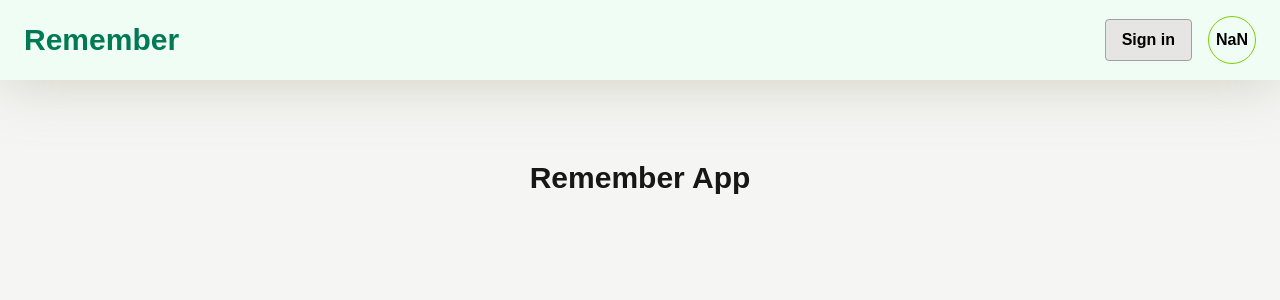
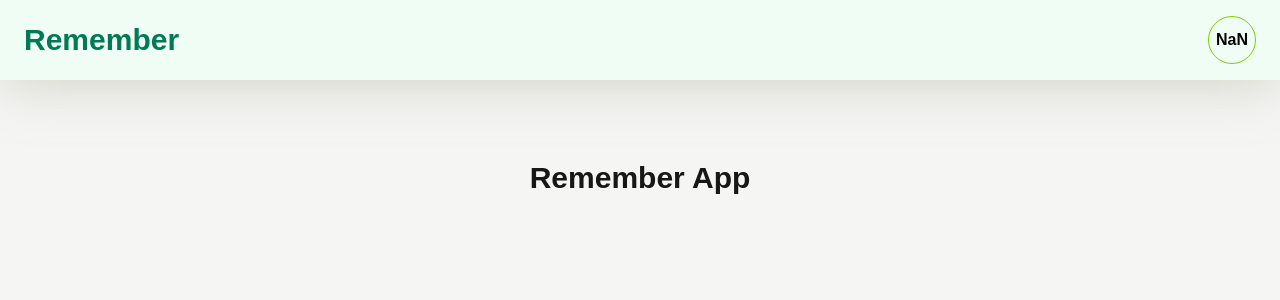
Before and after one commit to Remember-appp/remember-frontend, a Next.js app: page / in a window 1280 px wide. Shown: the top 300 px of the page. Built offline with nearby package versions, Linux system fonts and the light colour scheme.

Commit message:
synchronized log in/up button from the navBar with the page

```diff
--- /dev/null
+++ b/src/app/welcome/page.jsx
@@ -0,0 +1,13 @@
+import React from 'react'
+
+function WelcomePage() {
+  return (
+    <div className="w-full min-h-screen flex justify-center">
+      <div className="text-center m-20">
+        <h1 className="text-3xl font-black">welcome to Remember App</h1>
+      </div>
+    </div>
+  )
+}
+
+export default WelcomePage
--- a/src/components/NavBar.jsx
+++ b/src/components/NavBar.jsx
@@ -4,13 +4,17 @@ import { useDispatch } from 'react-redux'
 import Link from 'next/link'
 import { resetAuthForm } from '@/redux/slices/authFormSlice'
 import Button from './Button'
+import { usePathname } from 'next/navigation'
 
 export default function NavBar() {
   const dispatch = useDispatch()
-  const [isClicked, setIsClicked] = useState(false)
-  const handleClick = () => {
-    setIsClicked(!isClicked)
-  }
+  const pathname = usePathname()
+
+  const isSigningUp = pathname === '/register' || pathname === '/welcome'
+  const isSigningIn = pathname === '/auth'
+  let linkHref = ''
+  if (isSigningUp) linkHref = '/auth'
+  if (isSigningIn) linkHref = '/register'
 
   return (
     <nav className="flex flex-col sm:flex-row items-center justify-center sm:justify-between gap-4 sm:gap-0 px-6 py-4 bg-green-50 drop-shadow-[0_1px_30px_rgba(120,120,80,0.3)]">
@@ -19,13 +23,23 @@ export default function NavBar() {
       </div>
       <div className="flex items-center space-x-4">
         <Link
-          onClick={handleClick}
-          href={isClicked ? '/register' : '/auth'}
-          className={`${isClicked ? 'bg-emerald-600 hover:bg-emerald-700 text-white' : 'bg-stone-200 hover:bg-neutral-300 border-neutral-400 border text-black'} font-semibold px-4 py-2 rounded transition duration-200`}
+          href={linkHref}
+          className={`
+            ${
+              isSigningUp &&
+              'bg-stone-200 hover:bg-neutral-300 border-neutral-400 border text-black'
+            } ${isSigningIn && 'bg-emerald-600 hover:bg-emerald-700 text-white'}
+           font-semibold px-4 py-2 rounded transition duration-200`}
         >
-          {isClicked ? 'Sign up' : 'Sign in'}
+          {isSigningUp && 'Sign in'}
+          {isSigningIn && 'Sign up'}
         </Link>
-        <Button text={'NaN'} className={'w-12 h-12 rounded-full border-[1px] border-lime-500 text-black flex items-center justify-center font-bold hover:scale-105 transition-transform duration-200'}/>
+        <Button
+          text={'NaN'}
+          className={
+            'w-12 h-12 rounded-full border-[1px] border-lime-500 text-black flex items-center justify-center font-bold hover:scale-105 transition-transform duration-200'
+          }
+        />
       </div>
     </nav>
   )
```
